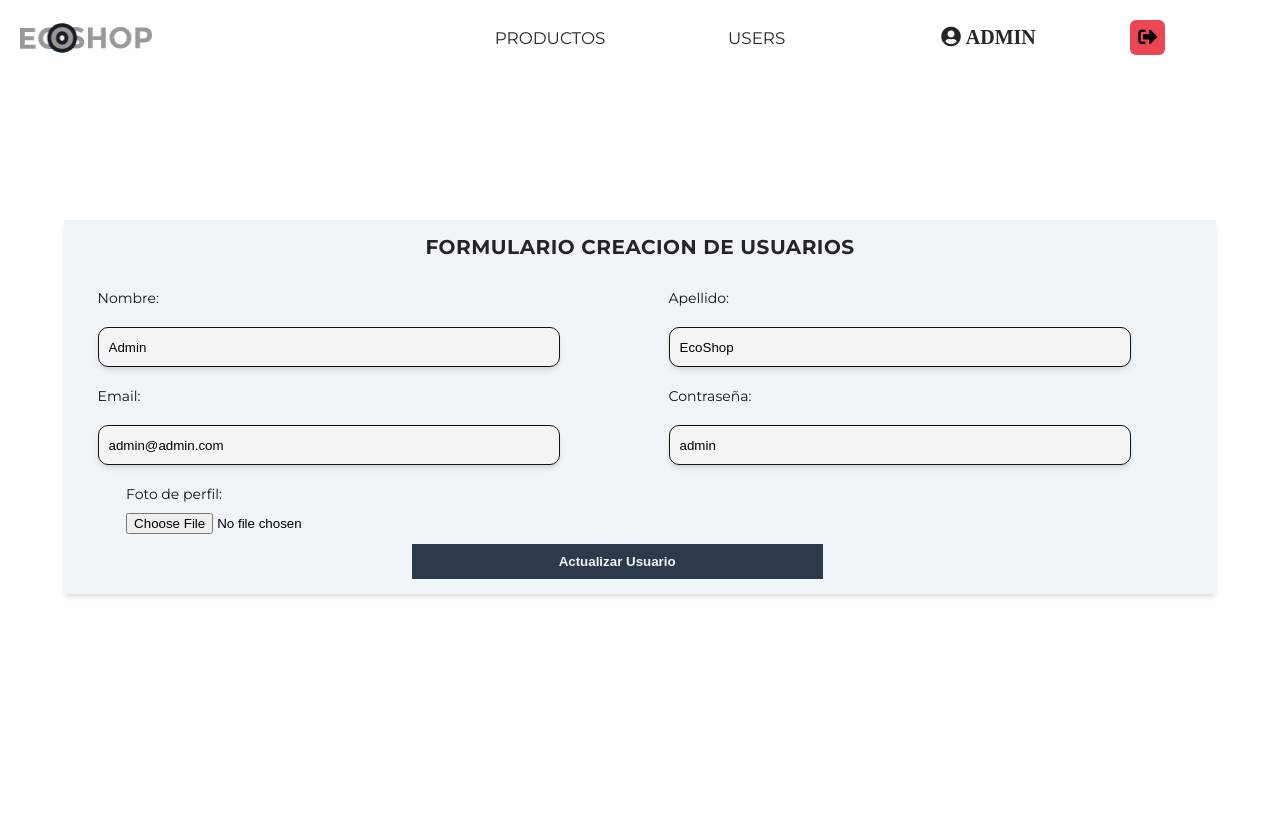
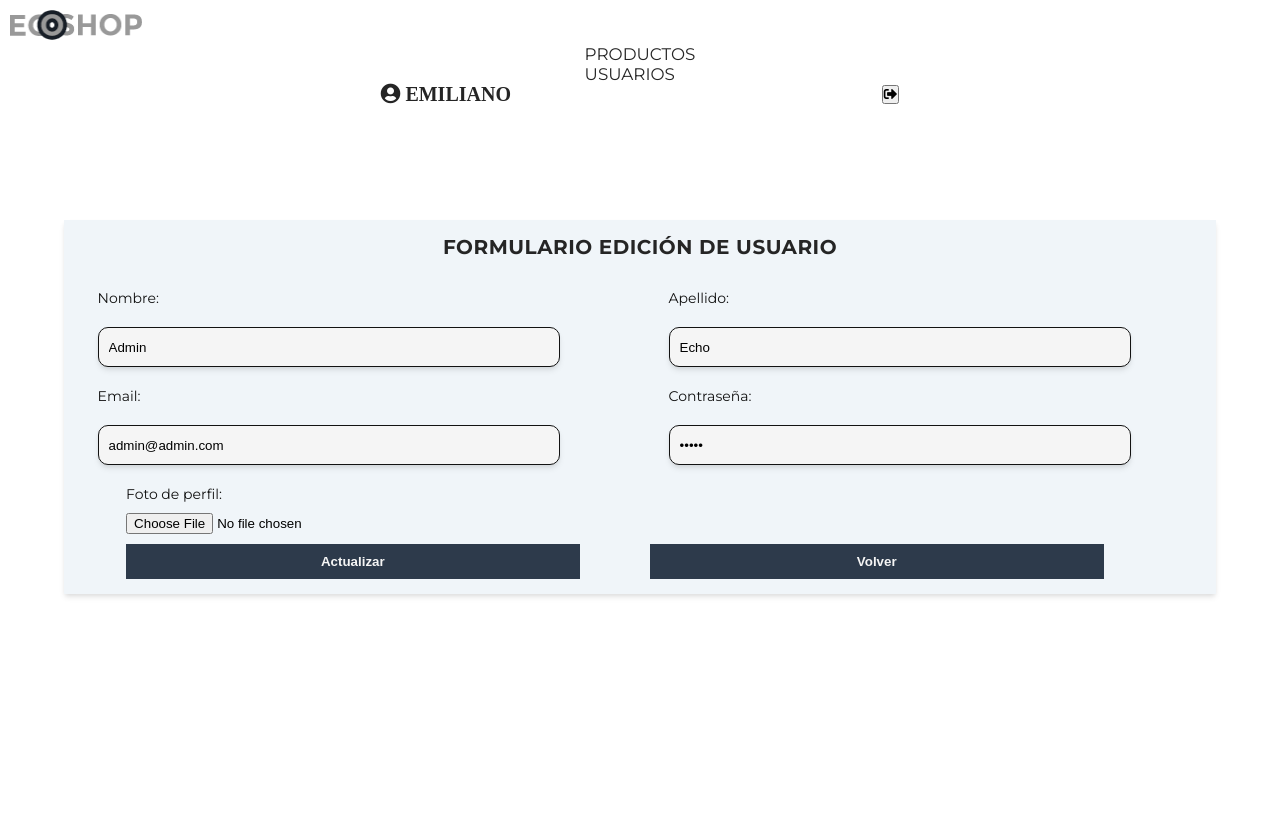
Before and after one commit to fedegrimo/grupo_7_EcoShop, a Node server app: page /users/1/edit in a window 1280 px wide. Run offline with Node 20, Linux system fonts and the light colour scheme; the visitor is signed in with stand-in values (Sample User, id 1).

Commit message:
[UPDATE] Registro de usuarios de Backend

```diff
--- a/src/controllers/usersControlles.js
+++ b/src/controllers/usersControlles.js
@@ -2,6 +2,7 @@
 const path = require('path');
 const { validationResult } = require ("express-validator");
 const User = require ('../models/User');
+const { resourceUsage } = require('process');
 
 
 const toThousand = n => n.toString().replace(/\B(?=(\d{3})+(?!\d))/g, ".");
@@ -13,7 +14,7 @@
 
 	list: (req, res) => {
         if(req.cookies.login){
-			res.render('clientes-list',{users});
+			res.render('user-list',{users});
 		}else{
 			res.redirect('/backend');
 		}
@@ -57,6 +58,7 @@
 	store: (req, res) => {
 		const resultValidation = validationResult(req);
 		const fileImage = req.file;
+
 		if (resultValidation.errors.length > 0){
 			res.render('user-create-form',{
 				errors: resultValidation.mapped(),
@@ -79,30 +81,39 @@
 				return val;
 			}
 		});
-		res.render('user-edit-form',{userToEdit, users});
+
+		if(req.cookies.login){
+			res.render('user-edit-form',{oldData:userToEdit, users});
+		}else{
+			res.redirect('/backend');
+		}
+
 	},
 	update: (req, res) => {
 
 		const resultValidation = validationResult(req);
+		const fileImage = req.file;
 		if (resultValidation.errors.length > 0){
 			res.render('user-edit-form',{
 				errors: resultValidation.mapped(),
-				userToEdit: req.body
+				oldData:req.body,
+				users
 			});
 
 		} else {
-			const {name, lastName, email, password,pictureprofile} = req.body;
+
+			const {name, lastname, email, password,role,picture} = req.body;
 			const id = req.params.id;
-			const fileImage = req.file;
 			const filename = (fileImage) ? fileImage.filename : picture;
 			const newUser = [];
 			users.map(val=>{
 				if (val.id == id){
 					val.name=name;
-					val.lastName=lastName;
+					val.lastname=lastname;
 					val.email=email;
 					val.password=password;
-					val.pictureprofile=filename;
+					val.picture=filename;
+					val.role = role
 					newUser.push(val);
 				} else {
 					newUser.push(val);
@@ -124,7 +135,7 @@
 		});
 
 		fs.writeFileSync(usersFilePath,JSON.stringify(newUser),'utf-8');
-		res.redirect('/users/');
+		res.redirect('/users');
 	}
 };
 
--- a/src/data/usersDataBase.json
+++ b/src/data/usersDataBase.json
@@ -1,12 +1 @@
-[
-
-    {
-        "id":"1",
-        "email":"admin@admin.com",
-        "password":"admin",
-        "name":"Admin",
-        "lastName":"EcoShop",
-        "pictureprofile":"profile.png"
-    }
-
-]
+[{"id":"1","name":"Admin","lastname":"Echo","email":"admin@admin.com","password":"admin","picture":"profile.png","role":1},{"id":"2","name":"fede","lastname":"grimo","email":"fede.grimo@gmail.com","password":"121212","picture":"fileImage-1640138236131.webp","role":1},{"id":"21","name":"Emiliano ","lastname":"Montanari","email":"emiliano@montanari.com.ar","password":"emiliano","role":"1","picture":"fileImage-1640143870021.webp"}]
--- a/src/models/User.js
+++ b/src/models/User.js
@@ -12,7 +12,7 @@
         let allUsers = User.findAll();
         let lastUser = allUsers.pop();
         if (lastUser){
-            return lastUser.id + 1;
+            return parseINT(lastUser.id) + 1;
         }
         return 1;
     },
@@ -37,7 +37,7 @@
     create: (userData) => {
         let allUsers = User.findAll();
         let newUser ={
-            id: this.generateId(),
+            id: User.generateId(),
             ...userData
         }
         allUsers.push(newUser);
--- a/views/layout/headerBackend.ejs
+++ b/views/layout/headerBackend.ejs
@@ -4,38 +4,52 @@
 
         <header class="headerBackend">
 
-            <div class="headerBackend-container">
+            <div class="header-container">
 
                     <div class="logo-backend">
+
+                        <a>
                             <img src="/img/logo-foot.png">
-                    </div>
+                        </a>
 
+                    </div> <!--Termina el DIV DEL LOGO-->
 
-                        <nav class="navegador-backend1">
+                    <nav class="navegador-backend">
+
+                        <div class="navegador-backend1">
+                            <ul>
+                                <li>
                                     <a href="/products/list">PRODUCTOS</a>
-                            <a href="/users/">USERS</a>
-                        </nav>
+                                </li>
 
+                                <li>
+                                    <a href="/users/">USUARIOS</a>
+                                </li>
 
-                          <div class="botonBackend-menu">
-                            <i class="fa fa-bars burger"></i>
-                        </div>
+                            </ul>
+                        </div> <!-- Cierra el div del PRIMER NAVEGADOR -->
 
                         <div class="navegador-backend2">
-
                                 <div class="navegador-profile">
                                      <a href="/" class="icon-acount-container">
                                         <i class="fas fa-user-circle"><span class="userName"><%= user.name%></span></i>
                                     </a>
+
                                 </div>
 
                                 <div class="navegador-logout">
                                     <form method="post" action="/backend/logout" class="btn-logout">
-                                    <button type="submit" class="btnlogout"><i class="fas fa-sign-out-alt"></i></button>
+                                        <button type="submit"><i class="fas fa-sign-out-alt"></i></button>
                                     </form>
                                 </div>
                         </div>
+
+                        <div class="boton-menu">
+                            <i class="fa fa-bars burger"></i>
+                        </div>
+                    </nav>
             </div> <!--header-top-->
+
         </header>
 
     <% }) %>
--- a/views/product-edit-form.ejs
+++ b/views/product-edit-form.ejs
@@ -20,7 +20,7 @@
                 <div class="formulario_contenido">
 
                 <div class="formulario_item">
-                    <label for="name" class="form-label">Nombre del producto:</label>
+                    <label for="title" class="form-label">Nombre del producto:</label>
                     <input type="text" id="title" name="title" class="form-input" value="<%=productToEdit.title%>">
                     <% if (locals.errors && errors.title) { %>
                         <div class="text-danger">
--- a/views/user-edit-form.ejs
+++ b/views/user-edit-form.ejs
@@ -3,8 +3,7 @@
 <%- include('./layout/head') %>
 <body>
 
-
-    <% if (userToEdit) { %>
+    <% if (oldData) { %>
 
     <!DOCTYPE html>
     <html lang="en">
@@ -14,9 +13,9 @@
 
     <section class="formularioEditUser">
 
-            <h3 class="formularioEditUser_title">Formulario creacion de usuarios</h3>
+            <h3 class="formularioEditUser_title">Formulario edición de usuario</h3>
 
-        <form action="/users/<%=userToEdit.id%>/edit" method="POST" enctype="multipart/form-data">
+        <form action="/users/<%= oldData.id %>?_method=PUT" method="POST" enctype="multipart/form-data">
 
             <div class="formulario_contenedorUser">
                 <div class="formulario_contenidoUser">
@@ -28,11 +27,12 @@
                             <input type="text"
                             name="name"
                             class="formUser-input"
-                            value="<%=userToEdit.name%>">
-
+                            value="<%= locals.oldData ? oldData.name : null %>">
+                            <% if (locals.errors && errors.name) { %>
                                 <div class="text-danger">
-
+                                    <%= errors.name.msg %>
                                 </div>
+                            <% } %>
 
                         </div>
 
@@ -41,8 +41,12 @@
                             <input type="text"
                             name="lastname"
                             class="formUser-input"
-                            value="<%= userToEdit.lastName%>">
-
+                            value="<%= locals.oldData ? oldData.lastname : null %>">
+                            <% if (locals.errors && errors.lastname) { %>
+                                <div class="text-danger">
+                                    <%= errors.lastname.msg %>
+                                </div>
+                            <% } %>
                         </div>
 
                         <div class="formularioUser_item">
@@ -50,15 +54,27 @@
                             <input type="text"
                             name="email"
                             class="formUser-input"
-                            value="<%= userToEdit.email%>">
+                            value="<%= locals.oldData ? oldData.email : null %>">
+                            <% if (locals.errors && errors.email) { %>
+                                <div class="text-danger">
+                                    <%= errors.email.msg %>
+                                </div>
+                            <% } %>
                         </div>
 
                         <div class="formularioUser_item">
                         <label for="password" class="formUser-label">Contraseña:</label>
-                        <input type="text" name="Password"
-                        id="password"
-                        class="formUser-input" value="<%= userToEdit.password%>">
-                        </input>
+                        <input type="password"
+                        name="password"
+                        class="formUser-input" value="<%= locals.oldData ? oldData.password : null %>">
+                        <% if (locals.errors && errors.password) { %>
+                            <div class="text-danger">
+                                <%= errors.password.msg %>
+                            </div>
+                        <% } %>
+                        <input type="hidden"
+                        name="role"
+                        value="<%= locals.oldData ? oldData.role : 1 %>">
                         </div>
                     </div>
 
@@ -66,6 +82,8 @@
 
                     <div class="formularioUser_item">
                         <label for="fileImage" class="formUser-label">Foto de perfil:</label>
+                        <input type="hidden" name="id" value="<%= oldData.id %>"/>
+                        <input type="hidden" name="picture" value="<%= oldData.picture %>"/>
                         <input type="file"
                         id="fileImage"
                         name="fileImage"
@@ -77,9 +95,9 @@
                         <% } %>
                     </div>
 
-                    <div class="formulario_edit-buttonUser">
-                        <button type="submit" class="buy-now-buttonUser">Actualizar Usuario</button>
-
+                    <div class="formulario_item-buttonUser">
+                        <button type="submit" class="buy-now-buttonUser">Actualizar</button>
+                        <button type="reset" class="buy-now-buttonUser">Volver</button>
                     </div>
                 </div>
 
--- a/views/clientes-list.ejs
+++ b/views/user-list.ejs
@@ -6,7 +6,7 @@
     <section class="productList">
 
         <div class="listaProductos">
-            <h1 class="listaProductos__titulo">LISTA DE USUARIOS</h1>
+            <h1 class="listaProductos__titulo">LISTADO DE USUARIOS</h1>
             <a href="/users/create" class="btn__texto">Agregar Usuario</a>
 
      <% if (users) { %>
@@ -16,7 +16,7 @@
              <div class="editarUser">
 
                 <figure class="user-box_imageUser">
-                    <img src="/img/avatars/<%= user.pictureprofile%>" alt="">
+                    <img src="/img/avatars/<%= user.picture%>" alt="">
                 </figure>
 
                 <div class="editarUser_item">
@@ -39,7 +39,7 @@
                 <div class="btnEdit">
 
                   <a href="/users/<%= user.id%>/edit" class="editarProd__btn" alt="Editar Producto" title="Editar Producto"><i class="fas fa-edit"></i></a>
-                  <form action="/products/?_method=DELETE" method="POST">
+                  <form action="/users/<%= user.id %>?_method=DELETE" method="POST">
                     <button type="submit" class="editarProd__btnDelete" alt="Eliminar Producto" title="Eliminar Producto"><i class="fas fa-trash-alt"></i></button>
                   </form>
                 </div>
```
Also changed, not shown: src/data/productsDataBase.json (+1 -1 lines), src/middlewares/validateRegisterMiddleware.js (+19 -3 lines), views/products-list.ejs (+5 -2 lines), views/user-create-form.ejs (+28 -15 lines). Lines whose indentation alone changed are shown as unchanged.
